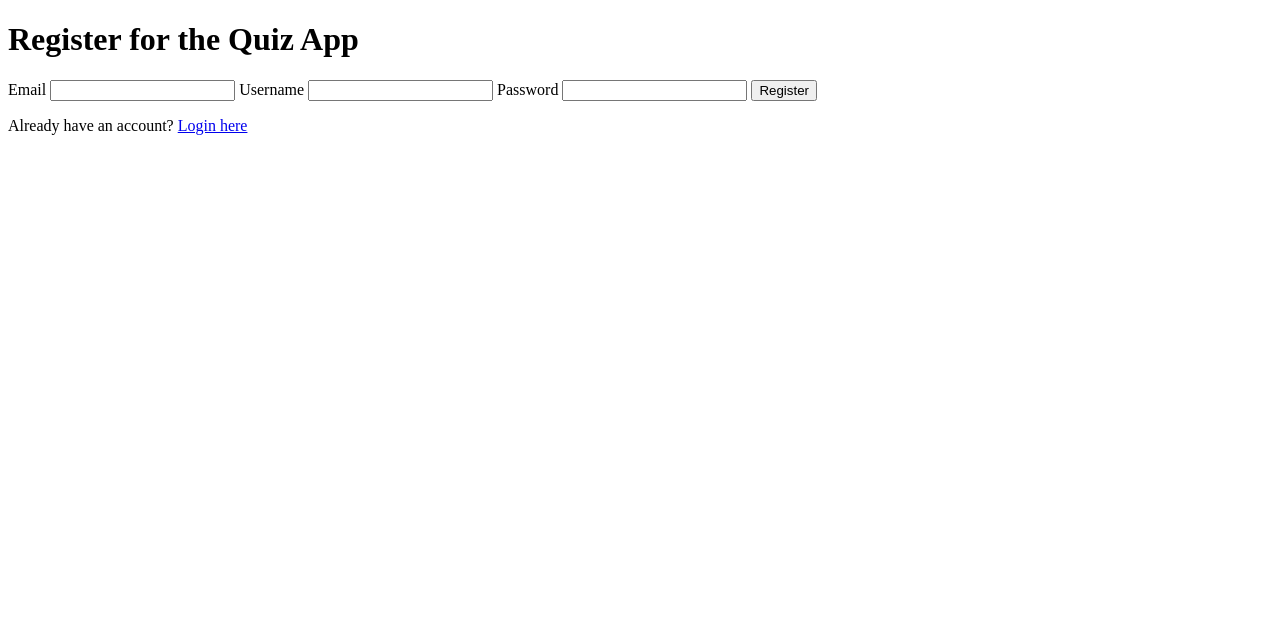
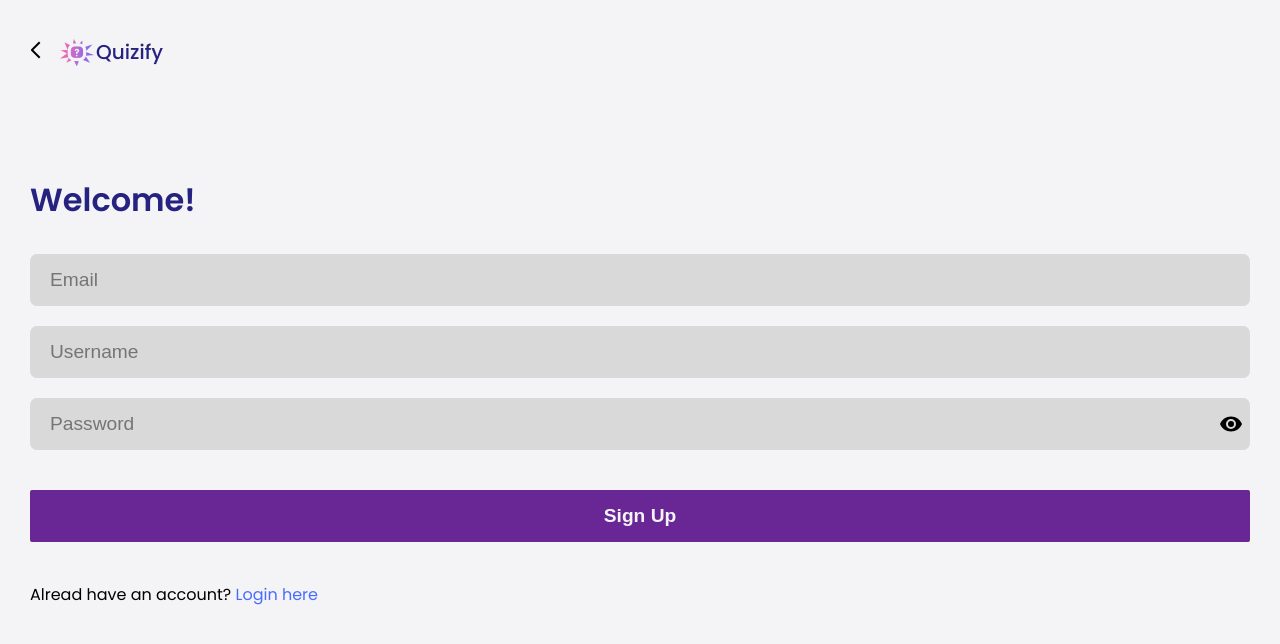
Before and after one commit to ISSAM-SLI/Webstack_Portfolio_Project, a Flask app: page /auth/register in a window 1280 px wide. Shown: the top 644 px of the page. Run offline with Flask 3, Linux system fonts and the light colour scheme.

Commit message:
Update HTML structure

```diff
--- a/app/templates/quiz.html
+++ b/app/templates/quiz.html
@@ -2,7 +2,8 @@
 <html lang="en">
 <head>
     <meta charset="UTF-8">
-    <title>Interactive Quiz</title>
+    <title>Quiz</title>
+    <link rel="stylesheet" href="{{ url_for('static', filename='quiz.css')}}">
     <script>
         let timer; // Declare timer variable
 
--- a/app/templates/register.html
+++ b/app/templates/register.html
@@ -3,25 +3,35 @@
 <head>
     <meta charset="UTF-8">
     <meta name="viewport" content="width=device-width, initial-scale=1.0">
-    <title>Register</title>
+    <title>Login</title>
+    <link rel="preconnect" href="https://fonts.gstatic.com" crossorigin>
+    <link href="https://fonts.googleapis.com/css2?family=Poppins:ital,wght@0,100;0,200;0,300;0,400;0,500;0,600;0,700;0,800;0,900;1,100;1,200;1,300;1,400;1,500;1,600;1,700;1,800;1,900&display=swap" rel="stylesheet">
+    <link rel="stylesheet" href="{{ url_for('static', filename='login.css') }}"">
 </head>
 <body>
-    <h1>Register for the Quiz App</h1>
+    <header>
+        <a href="{{ url_for('auth.login') }}" class="back-btn">
+            <svg xmlns="http://www.w3.org/2000/svg" width="12" height="24" viewBox="0 0 12 24"><path fill="#000" fill-rule="evenodd" d="m3.343 12l7.071 7.071L9 20.485l-7.778-7.778a1 1 0 0 1 0-1.414L9 3.515l1.414 1.414z" /></svg>
+        </a>
+    <div class="logo"></div>
+    </header>
+    <h1>Welcome!</h1>
     {% if error %}
         <p style="color: red;">{{ error }}</p>
     {% endif %}
     <form method="POST">
-        <label for="email">Email</label>
-        <input type="email" id="email" name="email" required>
+        <div>
+            <input type="email" name="email" id="email" placeholder="Email" required >
+        </div>
+        <div>
+            <input type="text" id="username" name="username" placeholder="Username" required>
+        </div>
+        <div style="position: relative;">
+            <input type="password" id="password" name="password" placeholder="Password" required id="password"> <svg xmlns="http://www.w3.org/2000/svg" width="24" height="24" viewBox="0 0 24 24" class="open-pass"><path fill="#000" d="M12 9a3 3 0 0 0-3 3a3 3 0 0 0 3 3a3 3 0 0 0 3-3a3 3 0 0 0-3-3m0 8a5 5 0 0 1-5-5a5 5 0 0 1 5-5a5 5 0 0 1 5 5a5 5 0 0 1-5 5m0-12.5C7 4.5 2.73 7.61 1 12c1.73 4.39 6 7.5 11 7.5s9.27-3.11 11-7.5c-1.73-4.39-6-7.5-11-7.5" ></svg>
+        </div>
 
-        <label for="username">Username</label>
-        <input type="text" id="username" name="username" required>
-
-        <label for="password">Password</label>
-        <input type="password" id="password" name="password" required>
-
-        <button type="submit">Register</button>
+        <button type="submit">Sign Up</button>
     </form>
-    <p>Already have an account? <a href="{{ url_for('auth.login') }}">Login here</a></p>
+    <p>Alread have an account? <a href="{{ url_for('auth.login') }}">Login here</a></p>
 </body>
 </html>
```
Also changed, not shown: app/templates/index.html (+4 -5 lines), app/templates/login.html (+11 -6 lines).
